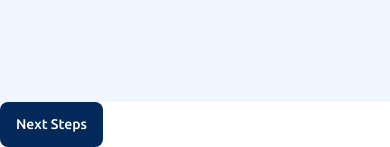
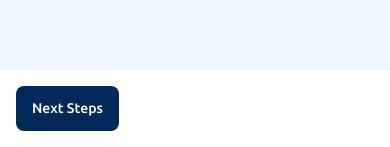
Before and after one commit to nivancheva/multi-step-form-react, a React (Vite) app: page / in a window 390 px wide. Shown: the part 697-844 px from the top of the page. Built offline with nearby package versions, Linux system fonts and the light colour scheme.

Commit message:
fix buttons padding

```diff
--- a/src/index.css
+++ b/src/index.css
@@ -94,6 +94,11 @@ body {
     .button {
         font-size: .875rem;
     }
+
+
+.button-section {
+    padding: 1rem;
+}
 }
 
 @media (min-width:800px) {
--- a/src/step-components/StepOneInputs.css
+++ b/src/step-components/StepOneInputs.css
@@ -5,5 +5,5 @@
 
 
 .btn-next {
-    justify-content: flex-end;
+    justify-content: end;
 }
--- a/src/step-components/StepOneInputs.jsx
+++ b/src/step-components/StepOneInputs.jsx
@@ -39,8 +39,8 @@ export default function StepOneInputs({ onForwardClick }) {
             </div>
           </div>
 
-          <div className='button-section'>
-            <div className='flex flex-space-between bg-white btn-next'>
+          <div className='button-section bg-white'>
+            <div className='flex btn-next'>
               <button form="myform" className="button btn-primery">Next Steps</button>
             </div>
           </div>
```
